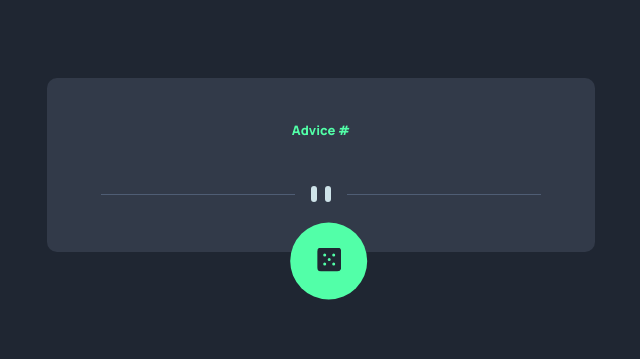
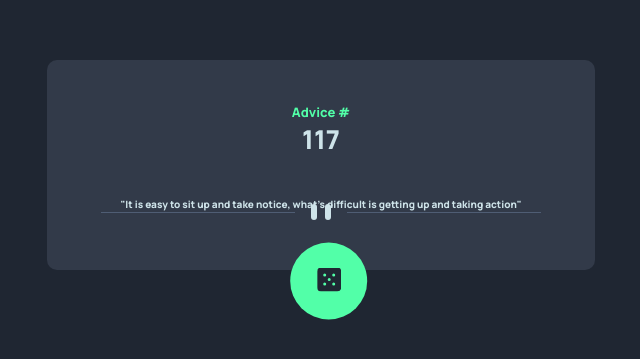
Before and after one commit to GSAshish/advice-generator, a plain HTML site: page index.html in a window 1280 px wide. Shown: the part 235-594 px from the top of the page, without its empty margins (319-959 px from the left). Drawn offline with Linux system fonts and the light colour scheme; no server answers.

Commit message:
adding a text from starting

```diff
--- a/index.html
+++ b/index.html
@@ -21,8 +21,9 @@
     <h1 class="card-heading">
       Advice #<span class="card-id" id="adviceId"></span>
     </h1>
-    <p class="card-text" id="adviceText"></p>
-    <div class="text-divider-img"></div>
+    <p class="card-text" id="adviceText">117</p>
+    <div class="text-divider-img">"It is easy to sit up and take notice, what's difficult is getting up and taking
+      action"</div>
     <button class="btn" id="change"><img src="./images/icon-dice.svg" alt=""></button>
   </div>
 
```
